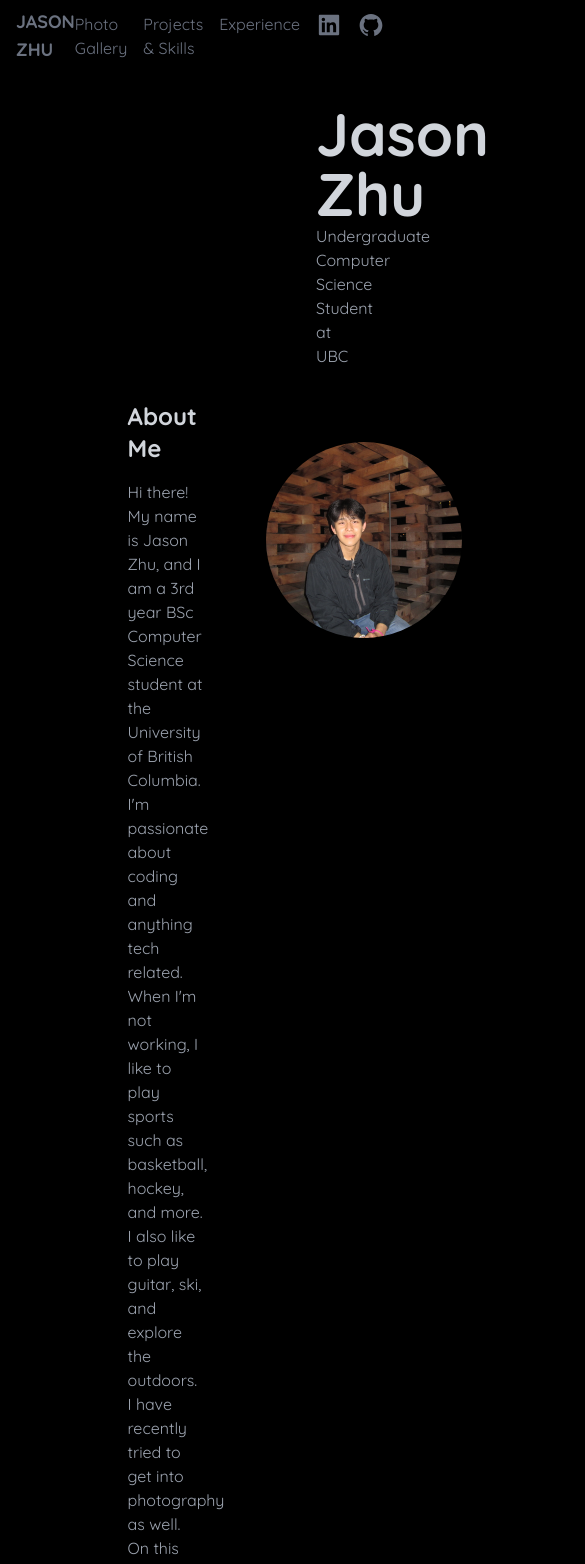
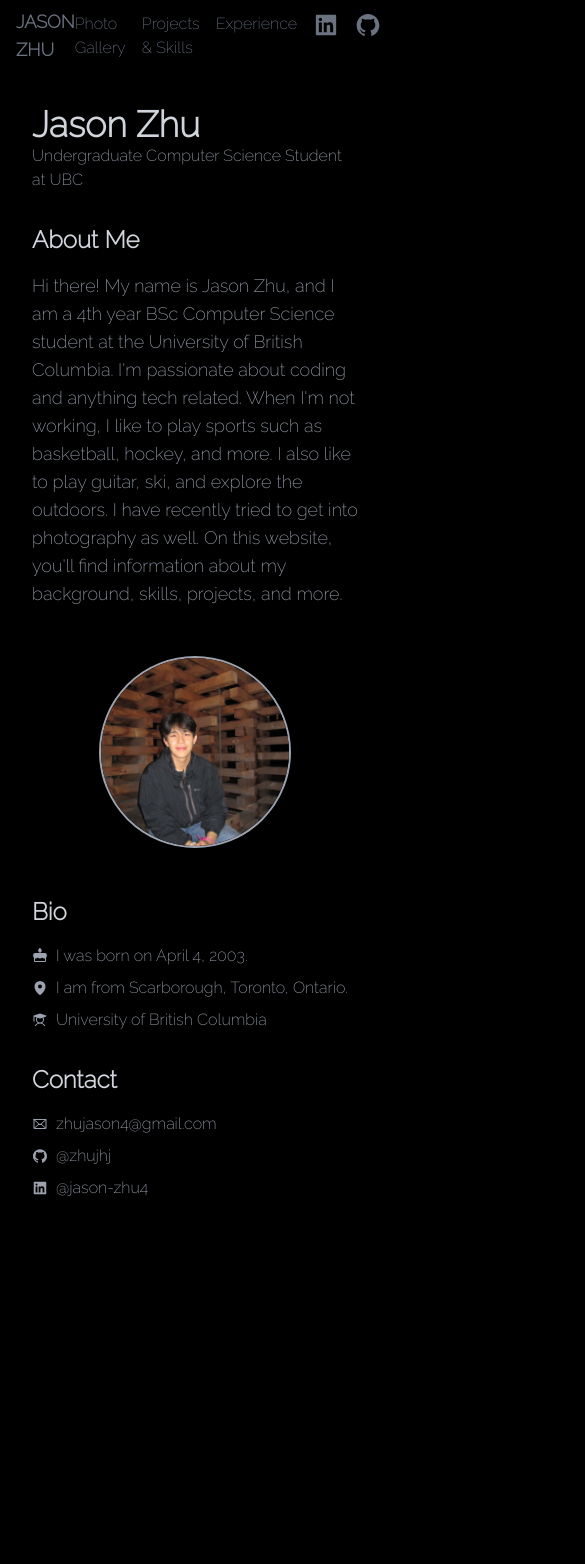
Before and after one commit to zhujhj/zhujhj.github.io, a Next.js app: page / in a window 390 px wide. Shown: the top 1564 px of the page, 585 px wide, since content can reach past the window. After the commit the page ends 1264 px from the top, so only its background shows below. Built offline with nearby package versions, Linux system fonts and the light colour scheme.

Commit message:
made website responsive

```diff
--- a/app/experience/page.jsx
+++ b/app/experience/page.jsx
@@ -39,9 +39,9 @@ const Projects = () => {
       <main>
       <section className="mb-8">
           <h2 className="text-2xl font-bold mb-4 text-center text-gray-300">Work Experience</h2>
-          <div className='flex items-top justify-start border-2 border-gray-500 rounded-lg p-3 m-3 mb-5 text-gray-500'>
+          <div className='flex flex-col md:flex-row items-center md:items-top justify-start border-2 border-gray-500 rounded-lg p-3 m-3 mb-5 text-gray-500'>
                 <img src="/images/absolute.jpeg"
-                    className="mr-4 object-cover w-[150px] h-[150px] justify-right border-2 border-gray-500 rounded-lg"
+                    className="mr-4 object-cover w-52 h-52 justify-right border-2 border-gray-500 rounded-lg mb-4 md:mb-0"
                     // onClick={() => openModal("/images/course4you.png")}
                 />
             <div>
@@ -49,12 +49,16 @@ const Projects = () => {
                 <p className='italic'>
                     Absolute Software
                 </p>
-                <li>Incoming September 2024</li>
+                <li>Created an automated script using Python to enroll Windows and Mac devices using VMs on Absolute production accounts for testing, eliminating tedious manual work and reducing enrollment time by 75%</li>
+                <li>Designed RESTful API endpoints to manipulate Virtual Machines for Mac Minis</li>
+                <li>Developed automated end-to-end tests for multiple components in the Absolute console using Java and Selenium</li>
+                <li>Optimized test suite runtime by removing and improving code, leading to test suites running 26% faster</li>
+                <li>Implemented a performance script using Puppeteer and JavaScript to validate UI element loading speeds</li>
             </div>
           </div>
-          <div className='flex items-top justify-start border-2 border-gray-500 rounded-lg p-3 m-3 mb-5 text-gray-500'>
+          <div className='flex flex-col md:flex-row items-center md:items-top md:justify-start border-2 border-gray-500 rounded-lg p-3 m-3 mb-5 text-gray-500'>
                 <img src="/images/ubcmedicine.png"
-                    className="mr-4 object-cover w-[150px] h-[150px] justify-right border-2 border-gray-500 rounded-lg"
+                    className="mr-4 object-cover w-52 h-52 justify-right border-2 border-gray-500 rounded-lg mb-4 md:mb-0"
                     // onClick={() => openModal("/images/course4you.png")}
                 />
             <div>
@@ -69,9 +73,9 @@ const Projects = () => {
             </div>
             </div>
           {/* bizchina */}
-          <div className='flex items-top justify-start border-2 border-gray-500 rounded-lg p-3 m-3 mb-5 text-gray-500'>
+          <div className='flex flex-col md:flex-row items-center md:items-top justify-start border-2 border-gray-500 rounded-lg p-3 m-3 mb-5 text-gray-500'>
                 <img src="/images/Gap_logo.svg.png"
-                    className="mr-4 object-cover w-[150px] h-[150px] justify-right border-2 border-gray-500 rounded-lg"
+                    className="mr-4 object-cover w-52 h-52 justify-right border-2 border-gray-500 rounded-lg mb-4 md:mb-0"
                     // onClick={() => openModal("/images/course4you.png")}
                 />
             <div>
@@ -89,9 +93,9 @@ const Projects = () => {
         <section className="mb-8">
           <h2 className="text-2xl font-bold mb-4 text-center text-gray-300">Technical Experience</h2>
           {/* bizchina */}
-          <div className='flex items-top justify-between border-2 border-gray-500 rounded-lg p-3 m-3 mb-5 text-gray-500'>
+          <div className='flex flex-col md:flex-row items-center md:items-top justify-between border-2 border-gray-500 rounded-lg p-3 m-3 mb-5 text-gray-500'>
             <img src="/images/logobizchina.png"
-                className="mr-4 object-cover w-[150px] h-[150px] justify-right border-2 border-gray-500 rounded-lg"
+                className="mr-4 object-cover w-52 h-52 justify-right border-2 border-gray-500 rounded-lg mb-4 md:mb-0"
                 // onClick={() => openModal("/images/course4you.png")}
             />
             <div>
--- a/app/layout.jsx
+++ b/app/layout.jsx
@@ -2,10 +2,12 @@ import './globals.css'
 // import { Inter } from 'next/font/google'
 import { Inter } from 'next/font/google'
 import { Quicksand } from 'next/font/google'
+import { Raleway } from 'next/font/google'
 import Nav from './components/Nav'
 import Footer from './components/Footer'
 import { Courier_Prime } from 'next/font/google'
 
+const raleway = Raleway({ subsets: ['latin'], weight: '200' })
 const inter = Inter({ subsets: ['latin'] })
 const quicksand = Quicksand({ subsets: ['latin'] })
 const courier = Courier_Prime({ subsets: ['latin'], weight: '400' })
@@ -21,7 +23,7 @@ export default function RootLayout({ children }) {
     //   <Nav></Nav>
     //   <body className={inter.className}>{children}</body>
     // </html>
-    <html lang="en" className={quicksand.className}>
+    <html lang="en" className={raleway.className}>
       {/* <body className={inter.className}>{children}</body> */}
       <body className='bg-black'>
       {/* style={{ backgroundImage: "url(/images/mistymountain.jpeg" }} */}
--- a/app/page.jsx
+++ b/app/page.jsx
@@ -2,13 +2,9 @@
 
 import Head from 'next/head';
 import { motion } from 'framer-motion';
-import { Cake } from "phosphor-react";
-import { MapPin } from "phosphor-react";
-import { Envelope } from "phosphor-react";
-import { Student } from "phosphor-react";
+import { Cake, MapPin, Envelope, Student } from 'phosphor-react';
+import { AiFillLinkedin, AiFillGithub } from 'react-icons/ai';
 import Footer from './components/Footer';
-import { AiFillLinkedin } from 'react-icons/ai';
-import { AiFillGithub } from 'react-icons/ai';
 
 const Home = () => {
 
@@ -18,77 +14,70 @@ const Home = () => {
   };
 
   return (
-    <div className="min-w-screen px-4 py-8 min-h-screen bg-cover"
-    // style={{
-    //   backgroundImage: 'url(/images/mistymountain.jpeg)'
-    // }}
-    >
+    <div className="min-w-screen px-4 py-8 min-h-screen bg-cover">
       <Head>
         <title>My Personal Profile</title>
         <meta name="description" content="Welcome to my personal profile!" />
+        <meta name="viewport" content="width=device-width, initial-scale=1" />
       </Head>
 
       <motion.header
-        className="text-center mb-8 px-[300px]"
+        className="text-center mb-8 max-w-5xl mx-auto px-4 md:px-20 lg:px-32"
         initial="initial"
         animate="animate"
         variants={fadeIn}
         transition={{ duration: 1.5 }}>
-        <div>
         <div className="justify-center">
-          <h1 className="text-6xl font-bold text-left text-gray-300">
+          <h1 className="text-4xl md:text-6xl font-bold text-left text-gray-300">
             Jason Zhu
           </h1>
           <p className='text-left text-gray-400'>Undergraduate Computer Science Student at UBC</p>
         </div>
-        <div className='mt-8 justify-center items-stretch flex'>
-          <section className="mb-8 flex-auto">
-          {/* border-2 border-black rounded-lg text-white p-3 bg-black opacity-75 */}
-            <h2 className="text-2xl font-bold mb-4 text-left  text-gray-300">About Me</h2>
-            <p className='text-left text-gray-400 w-4/5'>
-              Hi there! My name is Jason Zhu, and I am a 3rd year BSc Computer Science student at the University of British Columbia.
+        <div className='mt-8 flex flex-col md:flex-row justify-center items-center md:items-start'>
+          <section className="mb-8 md:flex-1">
+            <h2 className="text-2xl font-bold mb-4 text-left text-gray-300">About Me</h2>
+            <p className='text-lg text-left text-gray-400 md:w-4/5'>
+              Hi there! My name is Jason Zhu, and I am a 4th year BSc Computer Science student at the University of British Columbia.
               I'm passionate about coding and anything tech related. When I'm not working, I like to play sports such as basketball, hockey,
               and more. I also like to play guitar, ski, and explore the outdoors. I have recently tried to get into photography as well.
               On this website, you'll find information about my background, skills, projects, and more.
             </p>
           </section>
-          <div className="border-2 border-black w-[200px] h-[200px] rounded-full overflow-hidden flex-none m-10">
+          <div className="border-2 border-black w-48 h-48 md:w-48 md:h-48 rounded-full overflow-hidden m-4 md:m-10 border-2 border-gray-400">
             <img src="/images/9282F4AB-EBF7-44BA-BB5D-798AF45D4222_1_105_c.jpeg" alt="Profile" className="object-cover w-full h-full" />
           </div>
-        </div>
         </div>
       </motion.header>
 
       <motion.main
-        className='px-[300px]'
+        className='max-w-5xl mx-auto px-4 md:px-20 lg:px-32'
         initial="initial"
         animate="animate"
         variants={fadeIn}
         transition={{ duration: 2 }}>
-        {/* here  */}
-        <div className='flex justify-between text-gray-400'>
-          <section className="mb-8">
+        <div className='flex flex-col md:flex-row justify-between text-gray-400'>
+          <section className="mb-8 md:w-1/2">
             <h2 className="text-2xl font-bold mb-4 text-gray-300">Bio</h2>
-            <p className='flex justify-start'>
-            <Cake size={32} weight="fill" className='pr-2 -mt-1'/> I was born on April 4, 2003.
+            <p className='flex items-center mb-2'>
+              <Cake size={24} weight="fill" className='pr-2'/> I was born on April 4, 2003.
             </p>
-            <p className='flex justify-start'>
-            <MapPin size={32} weight="fill" className='pr-2 -mt-1'/> I am from Scarborough, Toronto, Ontario.
+            <p className='flex items-center mb-2'>
+              <MapPin size={24} weight="fill" className='pr-2'/> I am from Scarborough, Toronto, Ontario.
             </p>
-            <p className='flex justify-start'>
-            <Student size={32} weight="fill" className='pr-2 -mt-1'/> University of British Columbia
+            <p className='flex items-center'>
+              <Student size={24} weight="fill" className='pr-2'/> University of British Columbia
             </p>
           </section>
-          <section className="mb-8">
+          <section className="mb-8 md:w-1/2">
             <h2 className="text-2xl font-bold mb-4 text-gray-300">Contact</h2>
-            <p className='flex justify-start'>
-              <Envelope size={32} className='pr-2 -mt-1'/> zhujason4@gmail.com
+            <p className='flex items-center mb-2'>
+              <Envelope size={24} className='pr-2'/> zhujason4@gmail.com
             </p>
-            <p className='flex justify-start'>
-              <AiFillGithub size={32} className='pr-2 -mt-1'/> @zhujhj
+            <p className='flex items-center mb-2'>
+              <AiFillGithub size={24} className='pr-2'/> @zhujhj
             </p>
-            <p className='flex justify-start'>
-              <AiFillLinkedin size={32} className='pr-2 -mt-1'/> @jason-zhu4
+            <p className='flex items-center'>
+              <AiFillLinkedin size={24} className='pr-2'/> @jason-zhu4
             </p>
           </section>
         </div>
--- a/app/photogallery/page.jsx
+++ b/app/photogallery/page.jsx
@@ -204,6 +204,9 @@ const [rightPhotoID, setRightPhotoID] = useState(null);
 
   const handleArrowKeys = (event) => {
     event.preventDefault();
+    console.log(isImageExpanded)
+    if (!isImageExpanded) return;
+    let newIndex;
     if (event.key === 'ArrowLeft') {
       // console.log("detected left");
       // if (isImageExpanded) {
@@ -222,7 +225,21 @@ const [rightPhotoID, setRightPhotoID] = useState(null);
       // setRightPhotoID(leftPhotoID + 1);
       // console.log(rightPhotoID);
     } else if (event.key === 'ArrowRight') {
-      console.log("right photo id " + rightPhotoID);
+      // console.log("right photo id " + rightPhotoID);
+
+      // console.log(isImageExpanded)
+      // if (isImageExpanded) {
+      //   console.log(selectedPhoto.id)
+      //   let rightID = selectedPhoto.id + 1
+      //   closeModal();
+      //   openModal(photos[rightID]);
+      // }
+
+      newIndex = photos.findIndex(photo => photo.id === selectedPhoto.id) + 1;
+    if (newIndex < photos.length) {
+      setSelectedPhoto(photos[newIndex]);
+    }
+
       // closeModal();
       // openModal(photos[rightPhotoID]);
       // if (isImageExpanded) {
@@ -258,12 +275,11 @@ const [rightPhotoID, setRightPhotoID] = useState(null);
         variants={fadeIn}
         transition={{ duration: 2 }}
         >
-      <h1 className="text-4xl font-bold text-left mb-4 text-gray-300">Photo Gallery</h1>
-      <p className='text-gray-600 mb-4 mr-[500px]'>
+      <h1 className="text-4xl font-bold text-left m-4 text-gray-300">Photo Gallery</h1>
+      <p className='text-gray-500 m-4'>
         One of my personal hobbies is photography. I didn't want to spend
-      too much money on a very expensive camera, so I salvaged my dad's old film camera from the closet, a &#160;
-      <span className='font-bold'>Ricoh KR-5 Super II</span>.
-      Right now, I am playing around with it, and here are some of my favourite photos I have taken.
+      too much money on a very expensive camera, so I salvaged my dad's old film camera from the closet, a
+      Ricoh KR-5 Super II. Right now, I am playing around with it, and here are some of my favourite photos.
       </p>
       <div className="grid grid-cols-2 md:grid-cols-3 lg:grid-cols-4 gap-4">
         {photos.map(photo => (
--- a/app/projects/page.jsx
+++ b/app/projects/page.jsx
@@ -40,7 +40,7 @@ const Projects = () => {
         <section className="mb-8">
           <h2 className="text-2xl font-bold mb-4 text-center text-gray-300">Projects</h2>
           {/* bizchina */}
-          <div className='flex items-center justify-between border-2 border-gray-500 rounded-lg p-3 m-3 mb-5 text-gray-500'>
+          <div className='flex flex-col md:flex-row items-center justify-between border-2 border-gray-500 rounded-lg p-3 m-3 mb-5 text-gray-500'>
             <div>
                 <a className='text-xl font-bold text-gray-100 flex justify-start' href="https://github.com/zhujhj/bizchina" target="_blank">
                   UBC BizChina Internal Task Application &nbsp; <FaExternalLinkAlt size={15} className='text-gray-100 mt-1.5'/>
@@ -60,7 +60,7 @@ const Projects = () => {
             />
           </div>
           {/* insightubc */}
-          <div className='flex items-center justify-between border-2 border-gray-500 rounded-lg p-3 m-3 mb-5 text-gray-500'>
+          <div className='flex flex-col md:flex-row items-center justify-between border-2 border-gray-500 rounded-lg p-3 m-3 mb-5 text-gray-500'>
             <div>
                 <a className='text-xl font-bold text-gray-100 flex justify-start' href="https://www.youtube.com/watch?v=A8YGxr8qbaQ" target="_blank">
                   insightUBC Course Finder &nbsp; <FaExternalLinkAlt size={15} className='text-gray-100 mt-1.5'/>
@@ -80,7 +80,7 @@ const Projects = () => {
             />
           </div>
           {/* calorie tracker */}
-          <div className='flex items-top justify-between border-2 border-gray-500 rounded-lg p-3 m-3 mb-5 text-gray-500'>
+          <div className='flex flex-col md:flex-row items-center justify-between border-2 border-gray-500 rounded-lg p-3 m-3 mb-5 text-gray-500'>
             <div>
                 <a className='text-xl font-bold text-gray-100 flex justify-start' href="https://github.com/zhujhj/Calorie-Tracker" target="_blank">
                   Calorie Tracker &nbsp; <FaExternalLinkAlt size={15} className='text-gray-100 mt-1.5'/>
@@ -99,7 +99,7 @@ const Projects = () => {
             />
           </div>
           {/* produhacks */}
-          <div className='flex items-top justify-between border-2 border-gray-500 rounded-lg p-3 m-3 mb-5 text-gray-500'>
+          <div className='flex flex-col md:flex-row items-center justify-between border-2 border-gray-500 rounded-lg p-3 m-3 mb-5 text-gray-500'>
             <div>
                 <a className='text-xl font-bold text-gray-100 flex justify-start' href="https://github.com/leowang801/produhacks-team1-2023" target="_blank">
                   Course4You &nbsp; <FaExternalLinkAlt size={15} className='text-gray-100 mt-1.5'/>
@@ -132,29 +132,27 @@ const Projects = () => {
             <li>Skill 3</li>
             <li>...</li>
           </ul> */}
-          <div className='flex justify-center text-center my-3'>
-            <p className='border-2 border-black rounded-lg p-2 mx-2 bg-gray-500'>Java</p>
-            <p className='border-2 border-black rounded-lg p-2 mx-2 bg-gray-500'>R</p>
-            <p className='border-2 border-black rounded-lg p-2 mx-2 bg-gray-500'>Jupyter Notebook</p>
-            <p className='border-2 border-black rounded-lg p-2 mx-2 bg-gray-500'>C++</p>
-            <p className='border-2 border-black rounded-lg p-2 mx-2 bg-gray-500'>Python</p>
-            <p className='border-2 border-black rounded-lg p-2 mx-2 bg-gray-500'>HTML</p>
-            <p className='border-2 border-black rounded-lg p-2 mx-2 bg-gray-500'>CSS</p>
-            <p className='border-2 border-black rounded-lg p-2 mx-2 bg-gray-500'>JavaScript</p>
-            <p className='border-2 border-black rounded-lg p-2 mx-2 bg-gray-500'>React.js</p>
-            <p className='border-2 border-black rounded-lg p-2 mx-2 bg-gray-500'>Next.js</p>
-            <p className='border-2 border-black rounded-lg p-2 mx-2 bg-gray-500'>Git</p>
-            <p className='border-2 border-black rounded-lg p-2 mx-2 bg-gray-500'>Visual Studio Code</p>
-            <p className='border-2 border-black rounded-lg p-2 mx-2 bg-gray-500'>IntelliJ</p>
-          </div>
-          <div className='flex justify-center text-center'>
-            <p className='border-2 border-black rounded-lg p-2 mx-2 bg-gray-500'>TypeScript</p>
-            <p className='border-2 border-black rounded-lg p-2 mx-2 bg-gray-500'>SQL</p>
-            <p className='border-2 border-black rounded-lg p-2 mx-2 bg-gray-500'>Firebase</p>
-            <p className='border-2 border-black rounded-lg p-2 mx-2 bg-gray-500'>C</p>
-            <p className='border-2 border-black rounded-lg p-2 mx-2 bg-gray-500'>Oracle Database</p>
-            <p className='border-2 border-black rounded-lg p-2 mx-2 bg-gray-500'>REST API</p>
-            <p className='border-2 border-black rounded-lg p-2 mx-2 bg-gray-500'>MongoDB</p>
+          <div className="flex flex-wrap justify-center gap-3 my-3">
+            <p className='border-2 border-black rounded-lg p-2 bg-gray-500'>Java</p>
+            <p className='border-2 border-black rounded-lg p-2 bg-gray-500'>R</p>
+            <p className='border-2 border-black rounded-lg p-2 bg-gray-500'>Jupyter Notebook</p>
+            <p className='border-2 border-black rounded-lg p-2 bg-gray-500'>C++</p>
+            <p className='border-2 border-black rounded-lg p-2 bg-gray-500'>Python</p>
+            <p className='border-2 border-black rounded-lg p-2 bg-gray-500'>HTML</p>
+            <p className='border-2 border-black rounded-lg p-2 bg-gray-500'>CSS</p>
+            <p className='border-2 border-black rounded-lg p-2 bg-gray-500'>JavaScript</p>
+            <p className='border-2 border-black rounded-lg p-2 bg-gray-500'>React.js</p>
+            <p className='border-2 border-black rounded-lg p-2 bg-gray-500'>Next.js</p>
+            <p className='border-2 border-black rounded-lg p-2 bg-gray-500'>Git</p>
+            <p className='border-2 border-black rounded-lg p-2 bg-gray-500'>Visual Studio Code</p>
+            <p className='border-2 border-black rounded-lg p-2 bg-gray-500'>IntelliJ</p>
+            <p className='border-2 border-black rounded-lg p-2 bg-gray-500'>TypeScript</p>
+            <p className='border-2 border-black rounded-lg p-2 bg-gray-500'>SQL</p>
+            <p className='border-2 border-black rounded-lg p-2 bg-gray-500'>Firebase</p>
+            <p className='border-2 border-black rounded-lg p-2 bg-gray-500'>C</p>
+            <p className='border-2 border-black rounded-lg p-2 bg-gray-500'>Oracle Database</p>
+            <p className='border-2 border-black rounded-lg p-2 bg-gray-500'>REST API</p>
+            <p className='border-2 border-black rounded-lg p-2 bg-gray-500'>MongoDB</p>
           </div>
         </section>
         <section className="mb-8">
```
